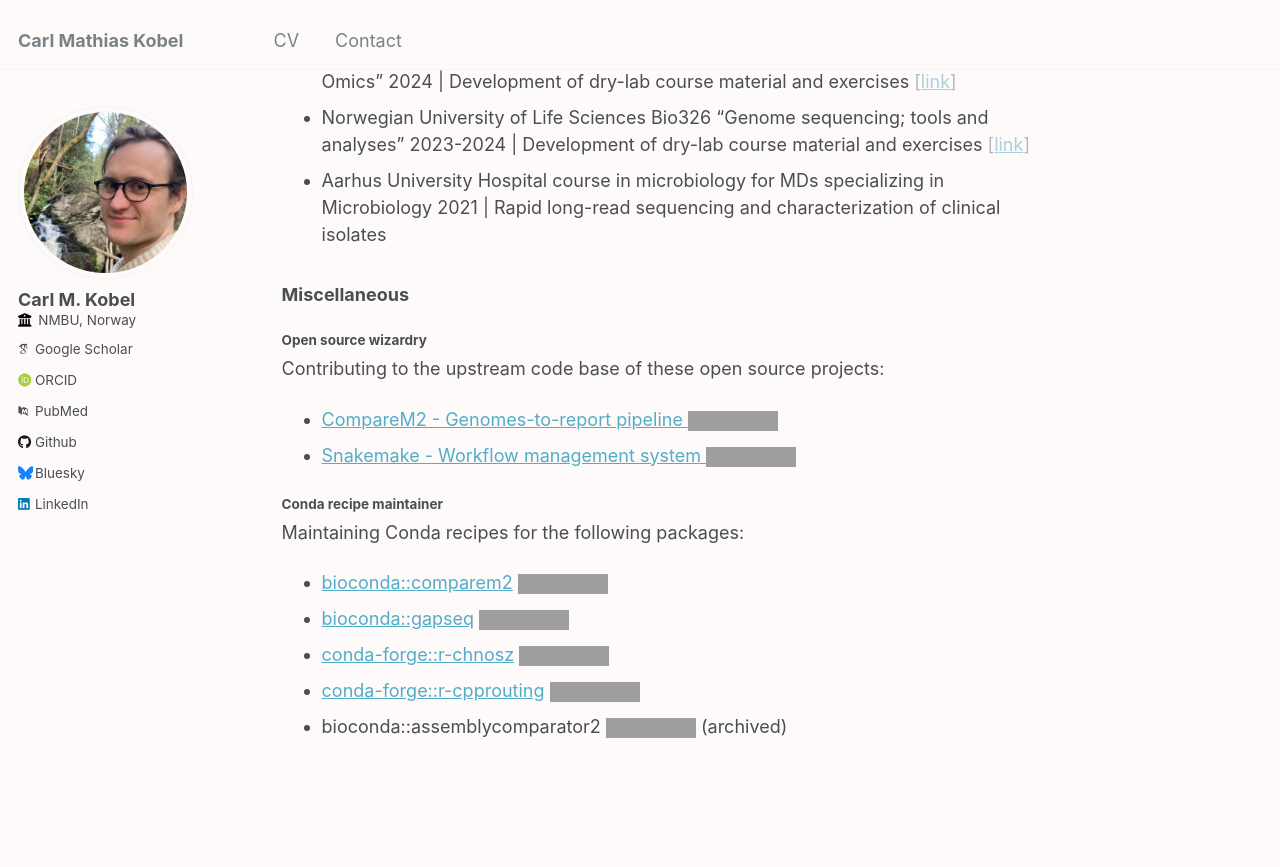
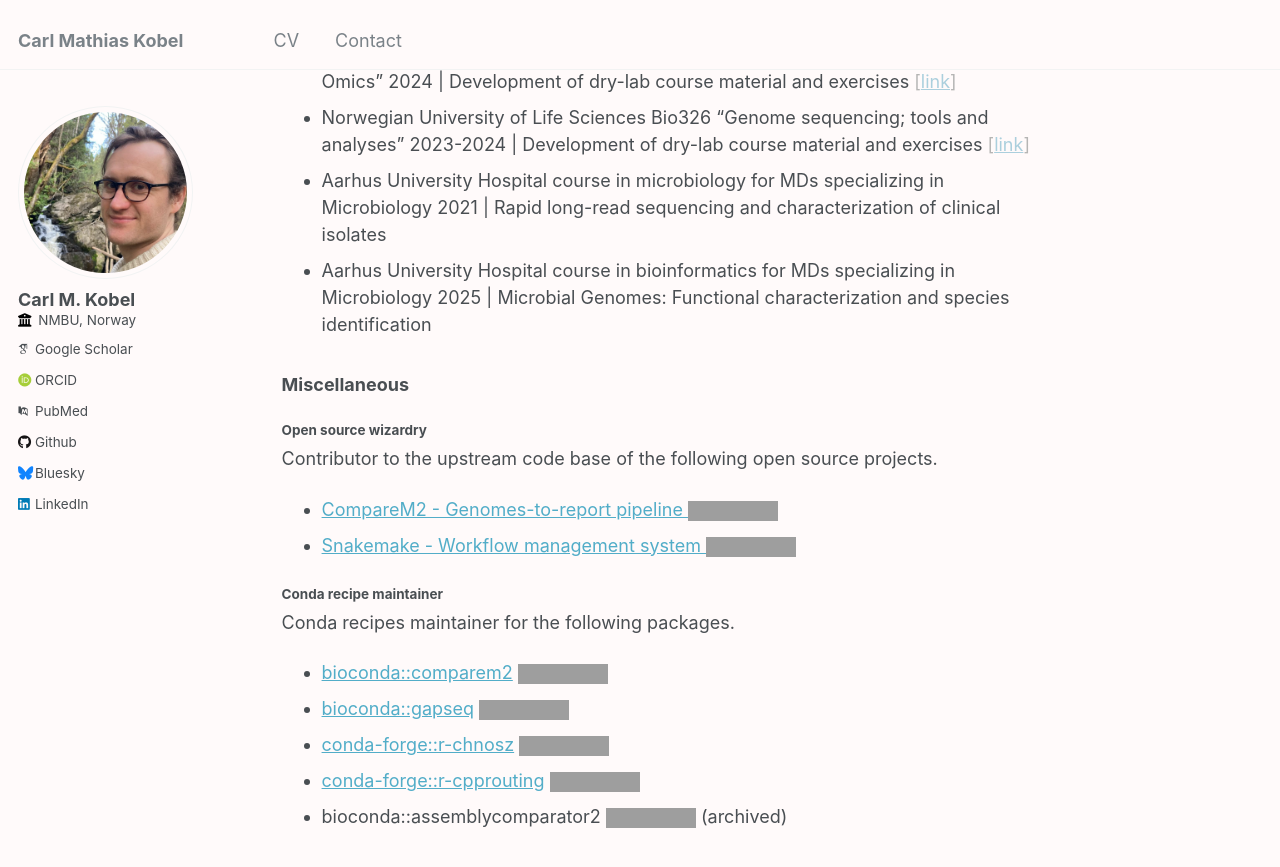
Before and after one commit to cmkobel/cmkobel.github.io, a Jekyll site: the page built from _pages/about.md, in a window 1280 px wide and 900 px high, scrolled down 1507 px, cut to the strip 0-867 px from the top of the window. Built offline with Jekyll 4.4.1, drawn with Linux system fonts in a browser that asks for light colours; some web fonts are replaced; grey boxes are pictures that could not be loaded.

Commit message:
Update about.md

```diff
--- a/_pages/about.md
+++ b/_pages/about.md
@@ -38,6 +38,7 @@ Currently open to work.
   - Norwegian University of Life Sciences Bin420 "Bioinformatics for Functional Meta-Omics" 2024 \| Development of dry-lab course material and exercises <span class="shaded">[[link](https://web.archive.org/web/20240719202437/https://www.nmbu.no/en/course/BIN420)]</span>
   - Norwegian University of Life Sciences Bio326 "Genome sequencing; tools and analyses" 2023-2024 \| Development of dry-lab course material and exercises <span class="shaded">[[link](https://web.archive.org/web/20240422124112/https://www.nmbu.no/en/course/BIO326)]</span>
   - Aarhus University Hospital course in microbiology for MDs specializing in Microbiology 2021 \| Rapid long-read sequencing and characterization of clinical isolates
+  - Aarhus University Hospital course in bioinformatics for MDs specializing in Microbiology 2025 \| Microbial Genomes: Functional characterization and species identification
 
 
 ### Miscellaneous
@@ -45,7 +46,7 @@ Currently open to work.
 
 #### Open source wizardry
 
-Contributing to the upstream code base of these open source projects:
+Contributor to the upstream code base of the following open source projects.
 
   - [CompareM2 - Genomes-to-report pipeline ![GitHub Repo stars](https://img.shields.io/github/stars/cmkobel/comparem2)](https://comparem2.readthedocs.io)
   - [Snakemake - Workflow management system ![GitHub Repo stars](https://img.shields.io/github/stars/snakemake/snakemake)](https://snakemake.github.io/)
@@ -53,7 +54,7 @@ Contributing to the upstream code base of these open source projects:
 
 #### Conda recipe maintainer
 
-Maintaining Conda recipes for the following packages:
+Conda recipes maintainer for the following packages.
 
   - [bioconda::comparem2](https://anaconda.org/bioconda/comparem2) [![Conda Downloads](https://img.shields.io/conda/d/bioconda/comparem2)](https://bioconda.github.io/recipes/comparem2/README.html)
   - [bioconda::gapseq](https://anaconda.org/bioconda/gapseq) [![Conda Downloads](https://img.shields.io/conda/d/bioconda/gapseq)](https://bioconda.github.io/recipes/gapseq/README.html)
```
